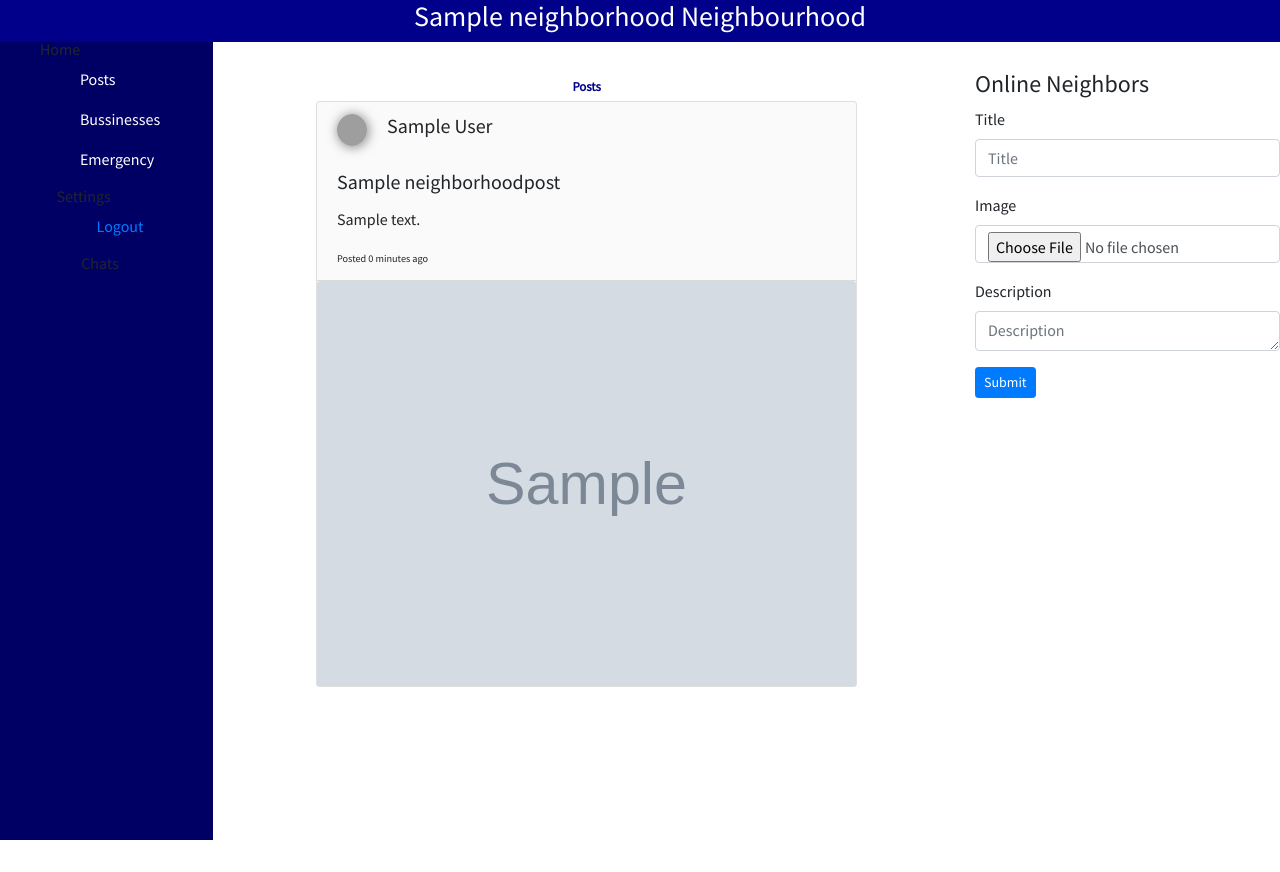
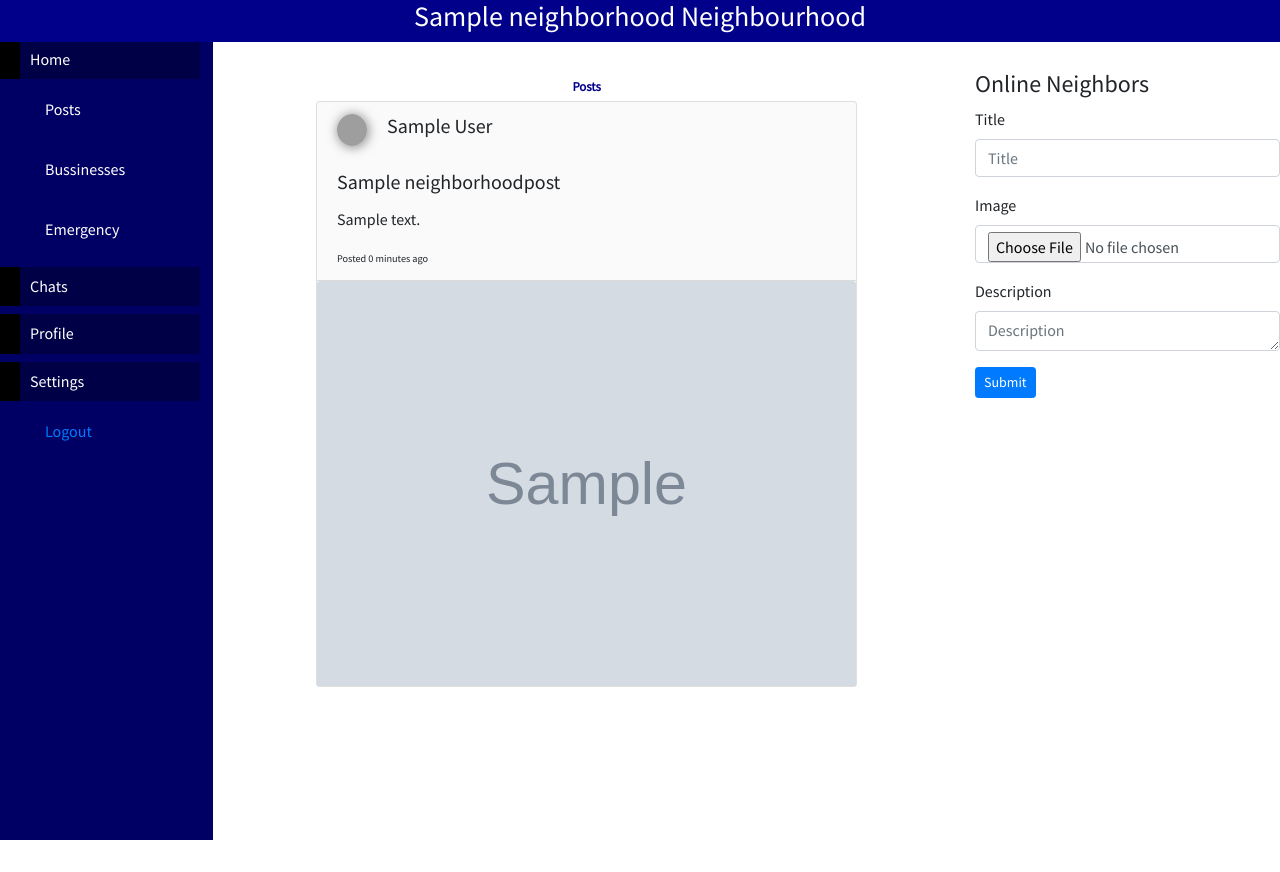
Before and after one commit to SteveMitto/neighborhood, a Django app: page / in a window 1280 px wide. Run offline with Django 3.2, Linux system fonts and the light colour scheme; a user stored in the database is signed in; tables that the repository leaves empty hold one stand-in row (values such as "Sample post"); grey boxes marked "Sample" are stand-in pictures; some libraries are stand-ins or nearby versions; grey boxes are pictures that could not be loaded.

Commit message:
Adding more styles to the sidebar

```diff
--- a/neigh1/static/css/index.css
+++ b/neigh1/static/css/index.css
@@ -2,6 +2,7 @@
 body{
     font-family: 'Source Sans Pro', sans-serif;
 }
+
 .neighbors{
   position: relative;
   display: flex;
@@ -142,18 +143,40 @@ font-weight: bolder;
 position: fixed;
 display: flex;
 flex-direction:column;
-justify-content:;
-align-items: center;
 background: rgb(0, 0, 100);
 width: 200px;
 height:100%;
+padding: 0;
 
+}
+.navigation ol{
+  list-style: none;
+  padding: 0;
+
+}
+.navigation ol h6{
+  position: relative;
+  color:white;
+  background: rgba(0,0,0,.3);
+  width:100%;
+  padding: 10px 30px;
+}
+.navigation ol h6::before{
+  content:'';
+  position: absolute;
+  top:0;
+  left:0;
+  height:100%;
+  width: 20px;
+  background: black;
 }
 .navigation ul{
   list-style: none;
 }
 .navigation ul li{
   color:white;
+  padding: 10px 5px;
+
 }
 .bussinesses{
   width:80%;
--- a/neigh1/templates/index.html
+++ b/neigh1/templates/index.html
@@ -17,7 +17,8 @@
         <p>X</p>
       </div>
       <div class="navigation">
-        <div class="home">
+          <ol>
+            <li>
               <h6>Home</h6>
               <ul>
                 <li>
@@ -30,19 +31,24 @@
                   <p class="show-emergency">Emergency</p>
                 </li>
               </ul>
-      </div>
-      <div class="home">
+            </li>
+            <li>
+              <h6>Chats</h6>
+
+            </li>
+            <h6>Profile</h6>
+            <li>
               <h6>Settings</h6>
               <ul>
                 <li>
                   <a href="{% url 'logout' %}">Logout</a>
                 </li>
               </ul>
-      </div>
+            </li>
+          </ol>
 
-    <div class="chats">
-      <h6>Chats</h6>
-    </div>
+
+
   </div>
     </div>
 
--- /dev/null
+++ b/neigh1/templates/profile.html
@@ -0,0 +1,6 @@
+{% extends 'base.html'%}
+
+
+{% block content %}
+
+{% endblock %}
```
Lines whose indentation alone changed are shown as unchanged.
